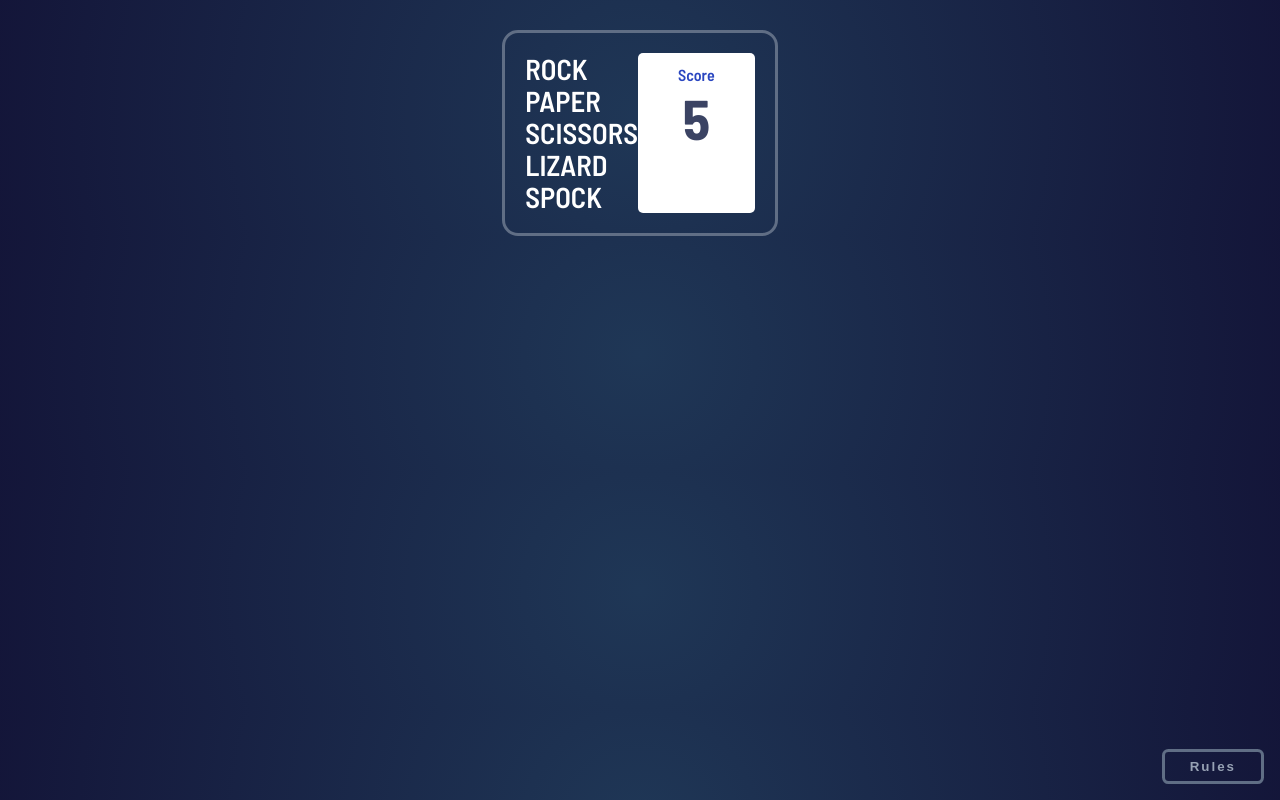
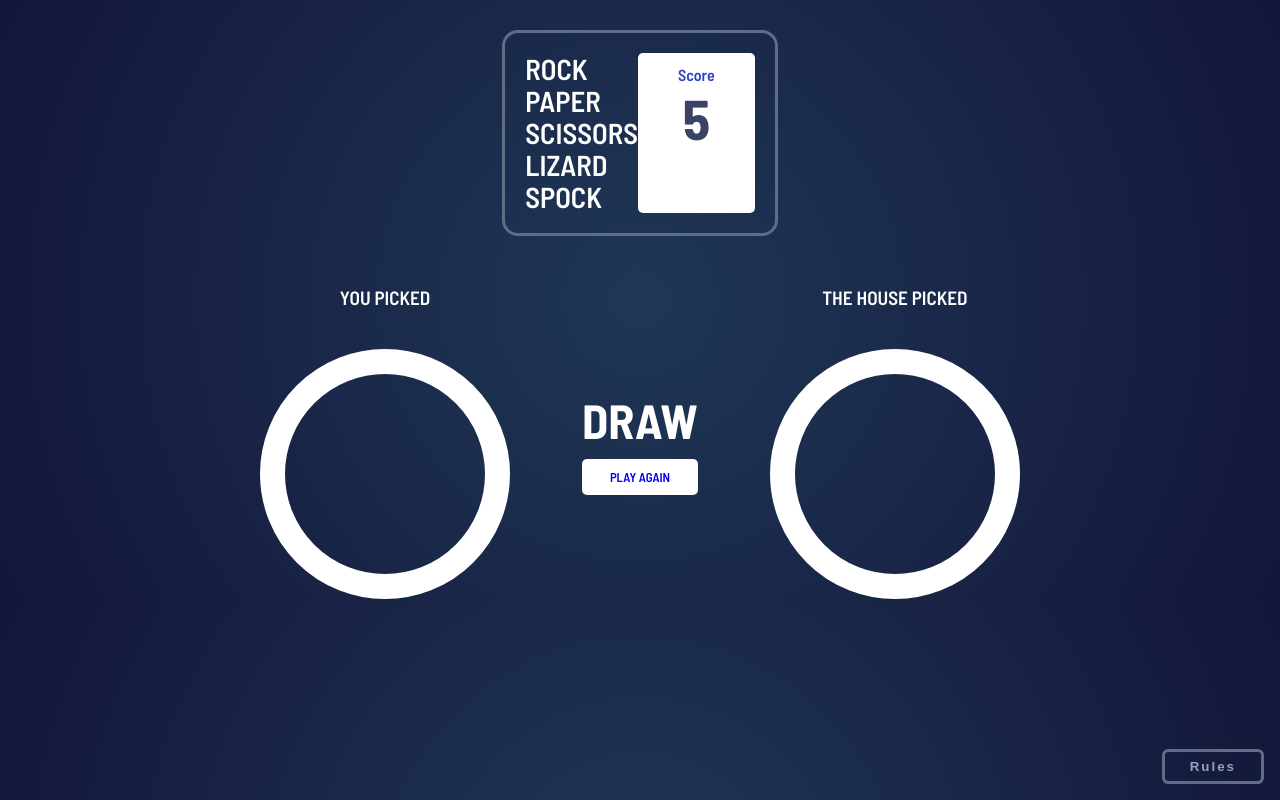
Before and after one commit to topratiksharma/rock-paper-scissors-angular, an Angular app: page /game/lizard in a window 1280 px wide. Before the commit this address led to /. Built offline with nearby package versions, Linux system fonts and the light colour scheme.

Commit message:
game page added

```diff
--- a/src/app/app-routing.module.ts
+++ b/src/app/app-routing.module.ts
@@ -4,6 +4,7 @@ import { RouterModule, Routes } from '@angular/router';
 const routes: Routes = [
   { path: '', pathMatch: 'full', redirectTo: 'play' },
   { path: 'play', loadChildren: () => import('./play/play.module').then(m => m.PlayModule) },
+  { path: 'game/:myChoice', loadChildren: () => import('./game/game.module').then(m => m.GameModule) }
 ];
 
 @NgModule({
--- /dev/null
+++ b/src/app/game/game.component.html
@@ -0,0 +1,21 @@
+<div class="game">
+    <div class="game__you">
+        <span class="text">You Picked</span>
+        <div class="icon icon--{{myChoice}} {{status==='win' ? 'icon--{{myChoice}}--winner': '' }}"></div>
+    </div>
+
+    <div class="game__play">
+        <span class="text">Draw</span>
+        <a routerLink="/play" class="play-again">
+            Play Again
+        </a>
+    </div>
+
+
+    <div class="game__house">
+        <span class="text">The House Picked</span>
+        <div class="icon icon--{{houseChoice}} {{status==='lose' ? 'icon--{{houseChoice}}--winner': '' }}"
+            *ngIf="counter===0"></div>
+        <div class="counter" *ngIf="counter>0">{{counter}}</div>
+    </div>
+</div>
--- a/src/app/game/game.component.scss
+++ b/src/app/game/game.component.scss
@@ -0,0 +1,127 @@
+@import '../../assets/styles/styles.scss';
+
+.game {
+    display: flex;
+    margin-top: 50px;
+    flex-wrap: nowrap;
+    align-items: center;
+
+    &__you {
+        display: flex;
+        flex-direction: column;
+        margin-right: 2.5rem;
+        .text {
+            text-transform: uppercase;
+            font-size: 1.2rem;
+            font-weight: 300;
+            margin-bottom: 2.5rem;
+        }
+        .icon {
+            height: 250px;
+            width: 250px;
+            border-radius: 50%;
+            border-color: transparent;
+            border: 25px solid;
+            background-size: 50%;
+
+            &--paper {
+                @include icon($imageP, $paper-gradient);
+
+                &--winner {
+                    @include bigShadow($paper-gradient);
+                }
+            }
+            &--scissors {
+                @include icon($imageS, $scissors-gradient);
+                &--winner {
+                    @include bigShadow($scissors-gradient);
+                }
+            }
+            &--rock {
+                @include icon($imageR, $rock-gradient);
+
+                &--winner {
+                    @include bigShadow($rock-gradient);
+                }
+            }
+        }
+    }
+
+    &__play {
+        display: flex;
+        flex-direction: column;
+        margin: 0 2rem;
+        .text {
+            text-transform: uppercase;
+            font-size: 3rem;
+            font-weight: 700;
+            margin-bottom: 10px;
+        }
+        .play-again {
+            background-color: #fff;
+            text-decoration: none;
+            text-transform: uppercase;
+            padding: 10px 20px;
+            border-radius: 5px;
+            font-size: 0.8rem;
+
+            &:hover {
+                color: red;
+            }
+        }
+    }
+
+    &__house {
+        display: flex;
+        flex-direction: column;
+        margin-left: 2.5rem;
+        .text {
+            text-transform: uppercase;
+            font-size: 1.2rem;
+            font-weight: 300;
+            margin-bottom: 2.5rem;
+        }
+        .icon {
+            height: 250px;
+            width: 250px;
+            border-radius: 50%;
+            border-color: transparent;
+            border: 25px solid;
+            background-size: 50%;
+
+            &--paper {
+                @include icon($imageP, $paper-gradient);
+
+                &--winner {
+                    @include bigShadow($paper-gradient);
+                }
+            }
+            &--scissors {
+                @include icon($imageS, $scissors-gradient);
+
+                &--winner {
+                    @include bigShadow($scissors-gradient);
+                }
+            }
+            &--rock {
+                @include icon($imageR, $rock-gradient);
+
+                &--winner {
+                    @include bigShadow($rock-gradient);
+                }
+            }
+        }
+
+        .counter {
+            height: 250px;
+            width: 250px;
+            border-radius: 50%;
+            background-color: rgba($color: #000000, $alpha: 0.3);
+            font-size: 8rem;
+
+            display: flex;
+            flex-direction: column;
+            justify-content: center;
+        }
+    }
+}
--- a/src/app/game/game.component.ts
+++ b/src/app/game/game.component.ts
@@ -1,4 +1,5 @@
 import { Component, OnInit } from '@angular/core';
+import { ActivatedRoute } from '@angular/router';
 
 @Component({
   selector: 'rps-game',
@@ -7,9 +8,30 @@ import { Component, OnInit } from '@angular/core';
 })
 export class GameComponent implements OnInit {
 
-  constructor() { }
+  public myChoice: string;
+  public houseChoice: string;
+  public counter: number = 3;
+  public interval;
+  public status: string;
 
-  ngOnInit(): void {
+  constructor(private route: ActivatedRoute) { }
+
+  public ngOnInit(): void {
+    this.getMyChoice();
+    this.startCounter();
+
   }
 
+  public getMyChoice(): void {
+    this.myChoice = this.route.snapshot.paramMap.get('myChoice');
+  }
+
+  public startCounter() {
+    this.interval = setInterval(() => {
+      this.counter -= 1;
+      if (this.counter === 0) {
+        clearInterval(this.interval);
+      }
+    }, 1000);
+  }
 }
--- a/src/app/game/game.module.ts
+++ b/src/app/game/game.module.ts
@@ -1,10 +1,11 @@
 import { NgModule } from '@angular/core';
 import { CommonModule } from '@angular/common';
 import { GameComponent } from './game.component';
+import { GameRoutingModule } from './game.routing.module';
 
 @NgModule({
   declarations: [GameComponent],
   exports: [GameComponent],
-  imports: [CommonModule]
+  imports: [CommonModule, GameRoutingModule]
 })
 export class GameModule { }
--- a/src/app/play/play.component.html
+++ b/src/app/play/play.component.html
@@ -1,19 +1,19 @@
 <div class="play">
     <img src='../../assets/images/bg-pentagon.svg' alt="" class="pentagon" />
     <div class="items">
-        <a to="/game">
+        <a routerLink="/game/paper">
             <div data-id="paper" (click)='setChoice()' class="icon icon--paper"></div>
         </a>
-        <a to="/game">
+        <a routerLink="/game/scissors">
             <div data-id="scissors" (click)='setChoice()' class="icon icon--scissors"></div>
         </a>
-        <a to="/game">
+        <a routerLink="/game/rock">
             <div data-id="rock" (click)='setChoice()' class="icon icon--rock"></div>
         </a>
-        <a to="/game">
+        <a routerLink="/game/lizard">
             <div data-id="lizard" (click)='setChoice()' class="icon icon--lizard"></div>
         </a>
-        <a to="/game">
+        <a routerLink="/game/spock">
             <div data-id="spock" (click)='setChoice()' class="icon icon--spock"></div>
         </a>
     </div>
```
Also changed, not shown: src/app/game/game.routing.module.ts (added, +14 -0 lines).
